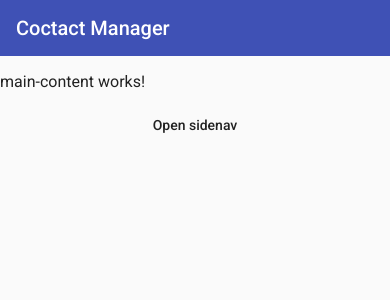
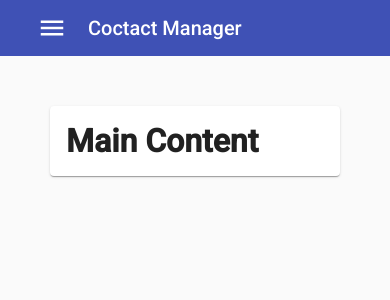
Before and after one commit to aristotelis79/AngularMaterial, an Angular app: page /contactmanager in a window 390 px wide. Shown: the top 300 px of the page. Built offline with nearby package versions, Linux system fonts and the light colour scheme.

Commit message:
move toogle at main content and styles

```diff
--- a/src/app/contactmanager/components/main-content/main-content.component.html
+++ b/src/app/contactmanager/components/main-content/main-content.component.html
@@ -1 +1,3 @@
-<p>main-content works!</p>
+<mat-card>
+    <h1>Main Content</h1>
+</mat-card>
--- a/src/app/contactmanager/components/sidenav/sidenav.component.html
+++ b/src/app/contactmanager/components/sidenav/sidenav.component.html
@@ -1,7 +1,7 @@
 <mat-sidenav-container class="app-sidenav-container">
   <mat-sidenav #sidenav class="app-sidenav mat-elevation-z10"
               [opened]="!isScreenSmall"
-              [mode] ="!isScreenSmall ? 'over' : 'side'">
+              [mode]="isScreenSmall ? 'over' : 'side'">
     <mat-toolbar color="primary">
       Contacts
     </mat-toolbar>
@@ -13,13 +13,10 @@
   </mat-sidenav>
 
   <div class="app-sidenav-content">
-    <app-toolbar></app-toolbar>
-    <router-outlet></router-outlet>
-    <button type="button" mat-button (click)="sidenav.toggle()">Open sidenav</button>
-    <!-- <app-toolbar (toggleSidenav)="sidenav.toggle()"></app-toolbar>
+    <app-toolbar (toggleSidenav)= "sidenav.toggle()"></app-toolbar>
     <div class="wrapper">
       <router-outlet></router-outlet>
-    </div> -->
+    </div>
   </div>
 
 </mat-sidenav-container>
--- a/src/app/contactmanager/components/sidenav/sidenav.component.ts
+++ b/src/app/contactmanager/components/sidenav/sidenav.component.ts
@@ -8,17 +8,16 @@
   styleUrls: ['./sidenav.component.scss']
 })
 export class SidenavComponent implements OnInit {
-  isScreenSmall: boolean;
+  public isScreenSmall: boolean;
 
   constructor(private breakpointObserver: BreakpointObserver) { }
 
   ngOnInit(): void {
     this.breakpointObserver
-    //.observe([Breakpoints.XSmall ]) //deafults
-    .observe([`( max-width: ${SMALL_WIDTH_BREAKPOINT}px `])
-    .subscribe((state: BreakpointState) => {
-      this.isScreenSmall = state.matches;
-    });
+      .observe([`(max-width: ${SMALL_WIDTH_BREAKPOINT}px)`]) //or.observe([Breakpoints.XSmall ]) //deafults
+      .subscribe((state: BreakpointState) => {
+        this.isScreenSmall = state.matches;
+      });
   }
 
 }
--- a/src/app/contactmanager/components/toolbar/toolbar.component.html
+++ b/src/app/contactmanager/components/toolbar/toolbar.component.html
@@ -1,3 +1,8 @@
 <mat-toolbar color="primary">
+
+    <button type="button" class="sidenav-toggle" mat-button (click)="toggleSidenav.emit()">
+      <mat-icon>menu</mat-icon>
+    </button>
+
     <span>Coctact Manager</span>
   </mat-toolbar>
--- a/src/app/contactmanager/components/toolbar/toolbar.component.scss
+++ b/src/app/contactmanager/components/toolbar/toolbar.component.scss
@@ -0,0 +1,27 @@
+$iconWidth: 56px;
+
+.example-spacer {
+  flex: 1 1 auto;
+}
+
+.sidenav-toggle {
+  display: none;
+
+  padding: 0;
+  margin: 8px;
+  min-width: $iconWidth;
+
+  @media (max-width: 720px) {
+    display: flex;
+    align-items: center;
+    justify-content: center;
+  }
+
+  mat-icon {
+    font-size: 30px;
+    height: $iconWidth;
+    width: $iconWidth;
+    line-height: $iconWidth;
+    color: white;
+  }
+}
--- a/src/app/contactmanager/components/toolbar/toolbar.component.ts
+++ b/src/app/contactmanager/components/toolbar/toolbar.component.ts
@@ -1,4 +1,4 @@
-import { Component, OnInit } from '@angular/core';
+import { Component, EventEmitter, OnInit, Output } from '@angular/core';
 
 @Component({
   selector: 'app-toolbar',
@@ -7,6 +7,8 @@
 })
 export class ToolbarComponent implements OnInit {
 
+  @Output() toggleSidenav = new EventEmitter<void>();
+
   constructor() { }
 
   ngOnInit(): void {
```
